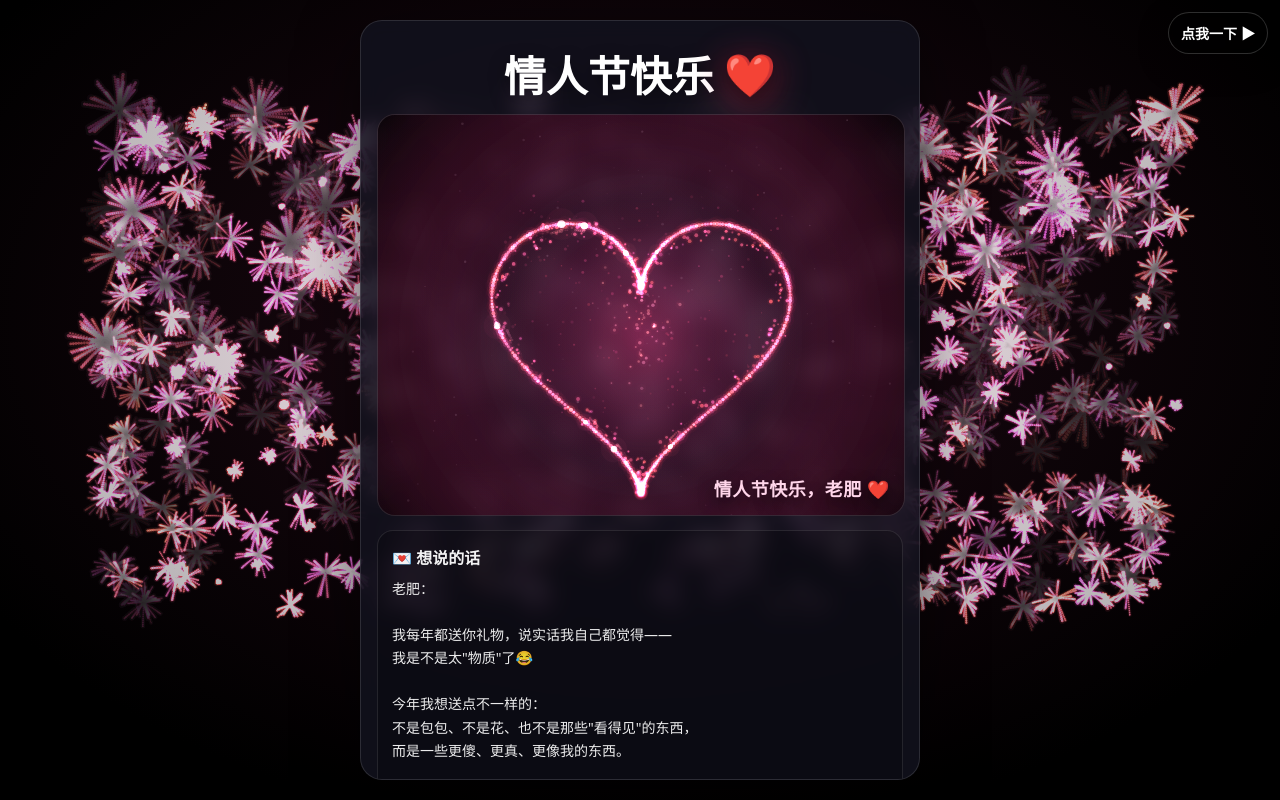
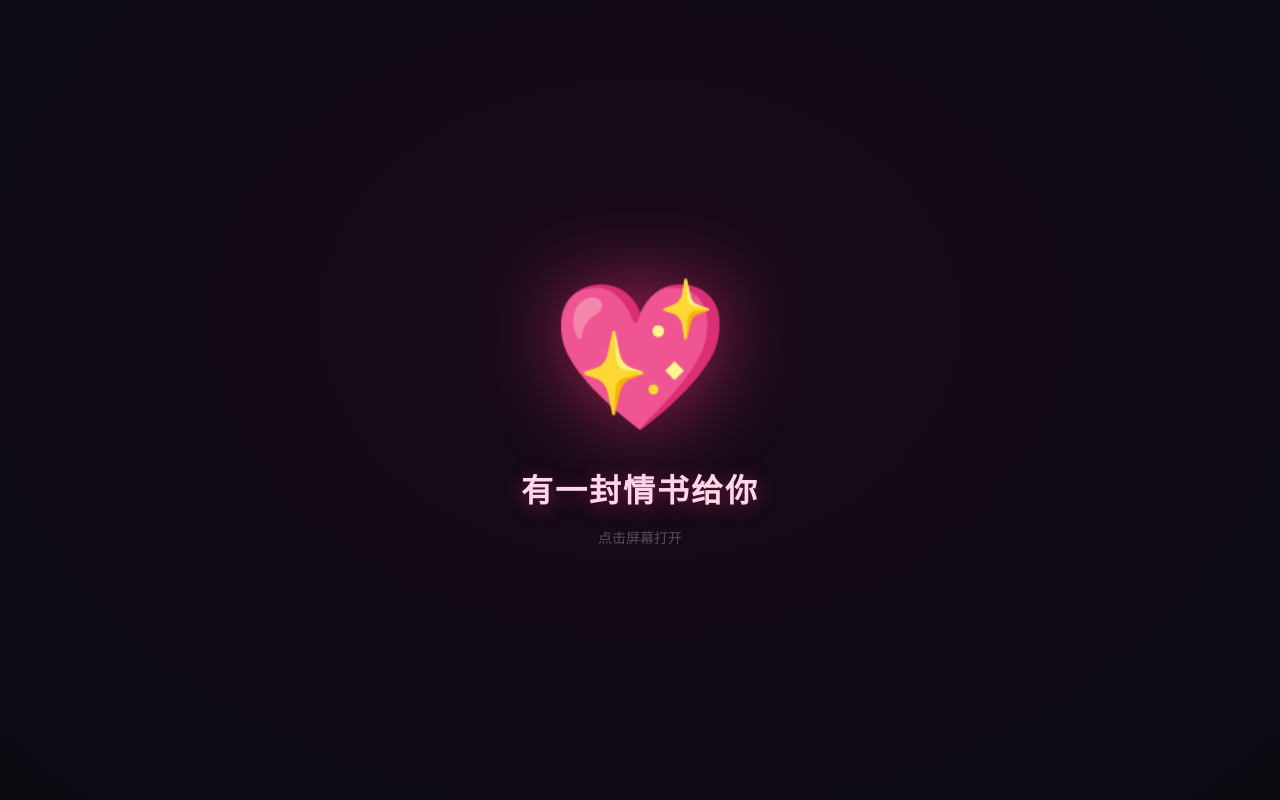
Before and after one commit to Lawrence5767/-, a plain HTML site: page index.html in a window 1280 px wide. Drawn offline with Linux system fonts and the light colour scheme; animation ran at ten frames a second.

Commit message:
老肥的情人节礼物

```diff
--- a/index.html
+++ b/index.html
@@ -198,10 +198,60 @@
       font-weight:900; cursor:pointer; font-size:13px;
     }
     .popMiniBtn:active{ transform: scale(.98); }
+
+    /* ===== 欢迎页 ===== */
+    .splash{
+      position:fixed; inset:0; z-index:9000;
+      background: radial-gradient(ellipse at 50% 40%, #1a0a1a 0%, #0b0b12 100%);
+      display:flex; flex-direction:column;
+      align-items:center; justify-content:center;
+      cursor:pointer;
+      transition: opacity 0.8s ease, visibility 0.8s ease;
+    }
+    .splash.hide{ opacity:0; visibility:hidden; pointer-events:none; }
+    .splash-heart{
+      font-size: clamp(80px, 20vw, 140px);
+      animation: splashPulse 1.2s ease-in-out infinite;
+      filter: drop-shadow(0 0 40px rgba(255,50,120,0.6));
+    }
+    @keyframes splashPulse{
+      0%,100%{ transform: scale(1); }
+      50%{ transform: scale(1.12); }
+    }
+    .splash-text{
+      margin-top: 20px;
+      font-size: clamp(20px, 5vw, 32px);
+      font-weight: 900;
+      color: #ffd6ea;
+      text-shadow: 0 4px 20px rgba(255,50,120,0.4);
+      letter-spacing: 2px;
+    }
+    .splash-hint{
+      margin-top: 16px;
+      font-size: 14px;
+      color: rgba(255,255,255,0.45);
+      animation: splashBlink 1.8s ease-in-out infinite;
+    }
+    @keyframes splashBlink{
+      0%,100%{ opacity:0.4; }
+      50%{ opacity:0.9; }
+    }
   </style>
 </head>
 
 <body>
+  <!-- 欢迎页 -->
+  <div class="splash" id="splash">
+    <div class="splash-heart">💖</div>
+    <div class="splash-text">有一封情书给你</div>
+    <div class="splash-hint">点击屏幕打开</div>
+  </div>
+
+  <!-- BGM -->
+  <audio id="bgm" loop preload="auto">
+    <source src="bgm.mp3" type="audio/mpeg">
+  </audio>
+
   <div id="errbar"></div>
   <canvas id="fw"></canvas>
 
@@ -884,6 +934,17 @@
       }, 300);
     });
 
+    /* ================== 欢迎页 + BGM ================== */
+    var splash = document.getElementById("splash");
+    var bgm = document.getElementById("bgm");
+    bgm.volume = 0.5;
+
+    splash.addEventListener("click", function(){
+      splash.classList.add("hide");
+      /* 点击后播放 BGM */
+      bgm.play().catch(function(){});
+    });
+
   }catch(e){
     showErr(e && e.message ? e.message : String(e));
   }
```
Also changed, not shown: 1 other file.
